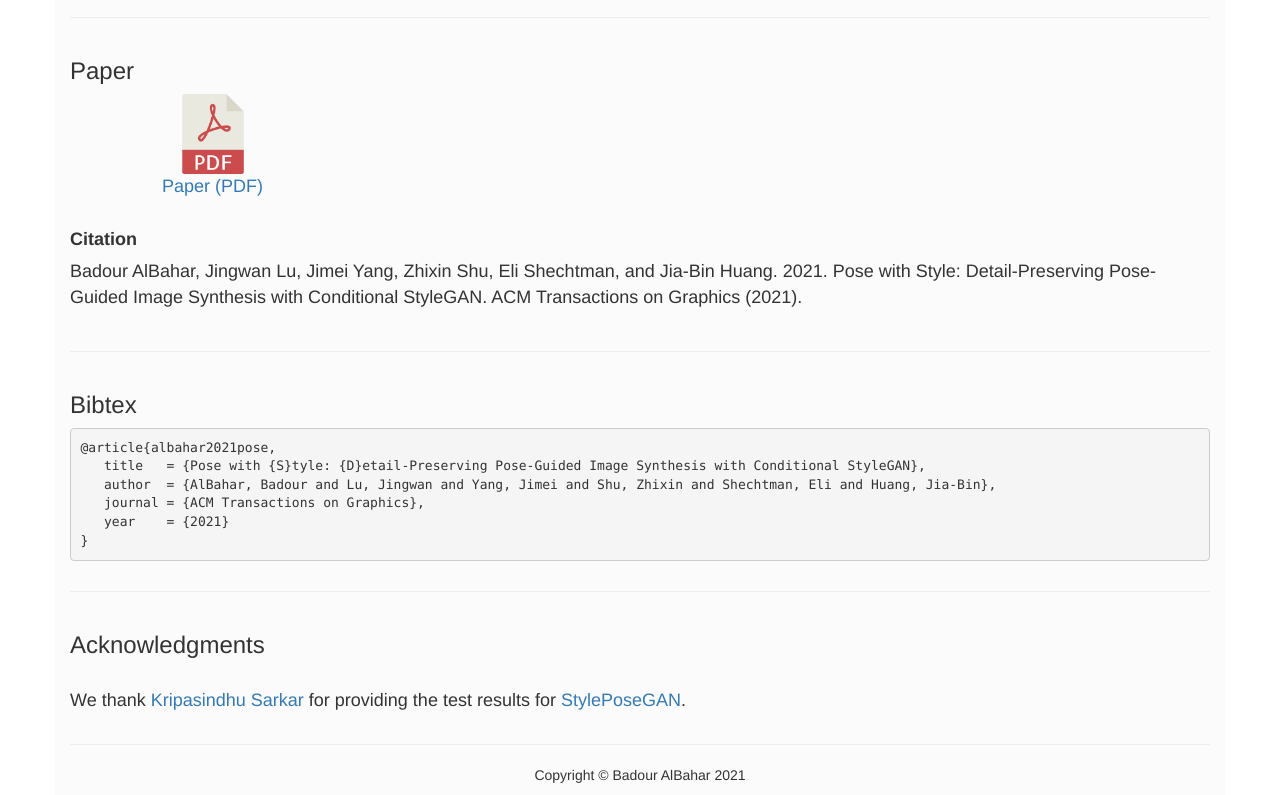
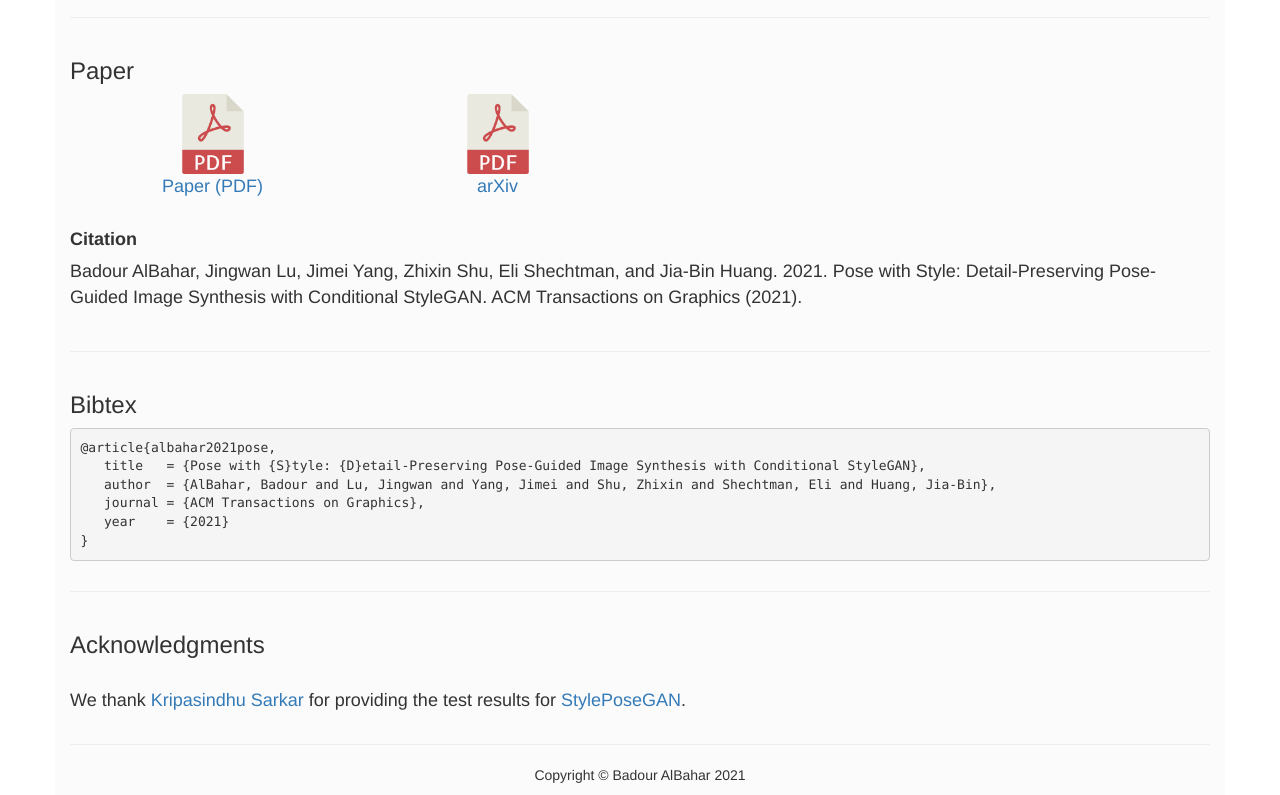
Before and after one commit to pose-with-style/pose-with-style.github.io, a plain HTML site: page index.html in a window 1280 px wide. Shown: the part 1399-2194 px from the top of the page. Drawn offline with nearby package versions, Linux system fonts and the light colour scheme.

Commit message:
Update index.html

```diff
--- a/index.html
+++ b/index.html
@@ -133,6 +133,13 @@
 							Paper (PDF)
 						</a>
 					</div>
+
+					<div class="col-sm-3 text-center">
+						<a href="https://arxiv.org/abs/2109.06166">
+							<img height="80" src="images/pdf.png"><br>
+							arXiv
+						</a>
+					</div>
 				</font>
 
 				<br><br><br><br><br><br>
```
